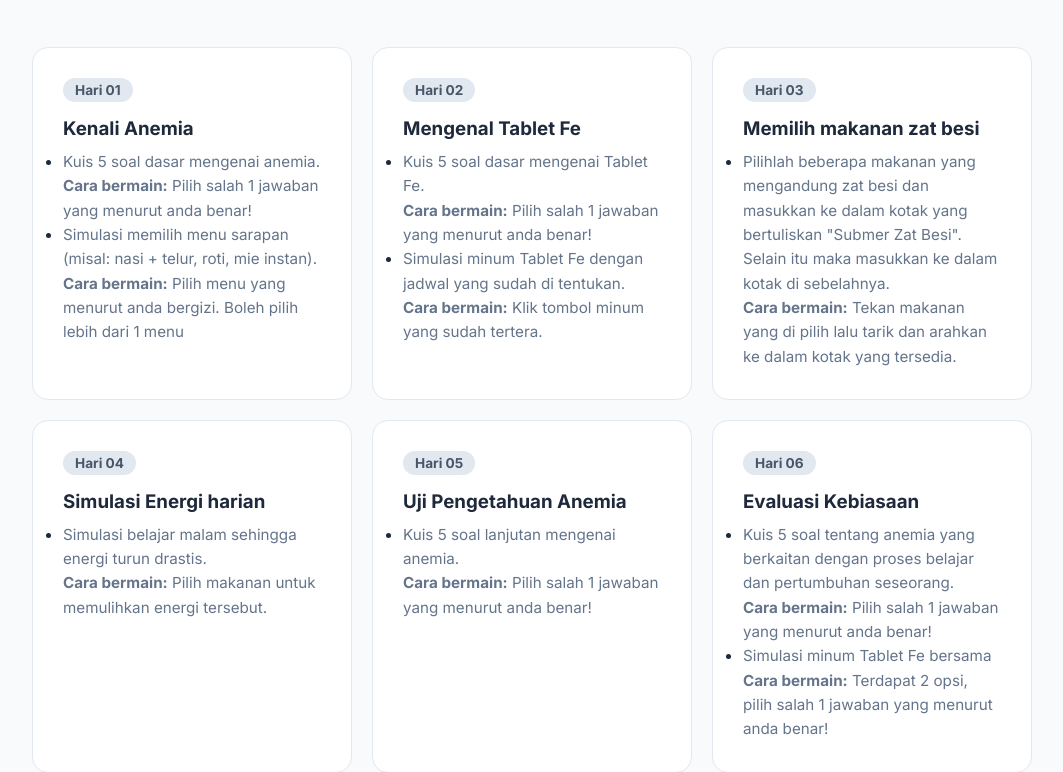
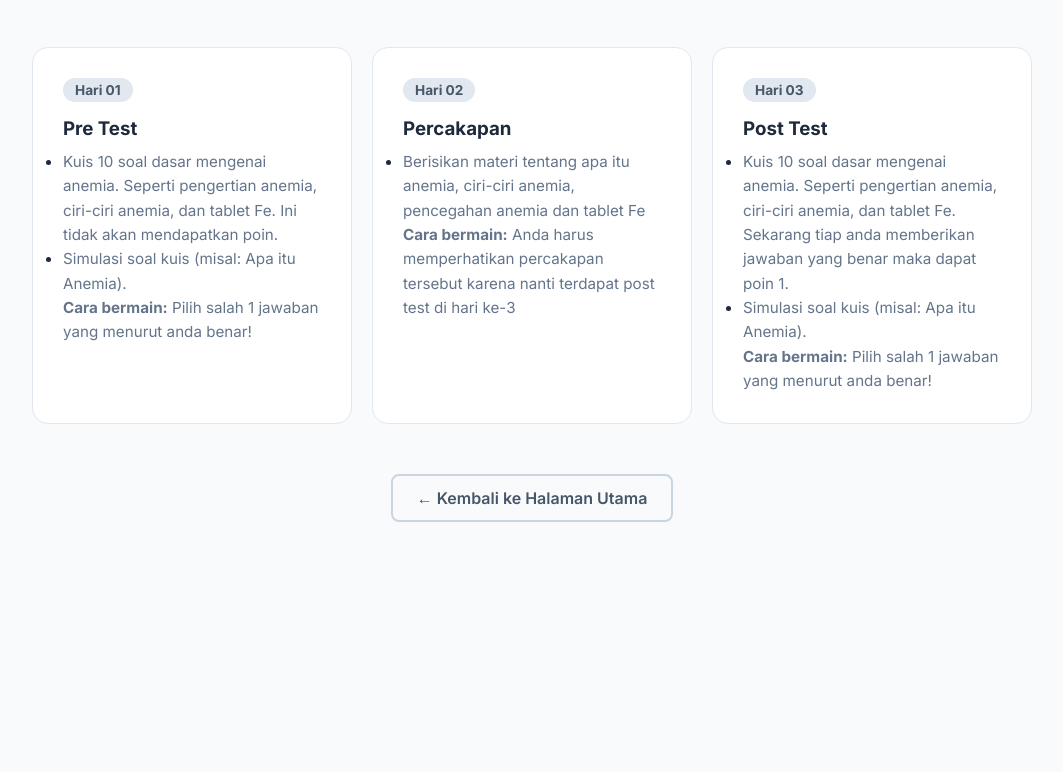
Before and after one commit to RafaelPransa/fesmart, a website: page public/petunjuk.html in a window 1280 px wide. Shown: the part 123-895 px from the top of the page, without its empty margins (108-1171 px from the left). After the commit the page ends 800 px from the top, so only its background shows below. Drawn offline with Linux system fonts and the light colour scheme.

Commit message:
Mengubah petunjuk, total hari di detail progres, responsif gambar di user

```diff
--- a/public/assets/js/admin-analytics.js
+++ b/public/assets/js/admin-analytics.js
@@ -201,7 +201,7 @@ async function getPlayersData() {
       username: p.username,
       // Dummy data tersimpan dengan struktur nested progress, kita ratakan:
       finalHb: parseFloat(
-        p.progress?.hari7?.hbLevel || p.progress?.hari6?.hbLevel || 12
+        p.progress?.hari7?.hbLevel || p.progress?.hari6?.hbLevel || 12,
       ),
       totalKnowledge: p.totalKnowledge || 0,
       totalCompliance: p.totalCompliance || 0,
@@ -327,7 +327,7 @@ function resetDummyData() {
 
   if (
     confirm(
-      'Hapus data simulasi dan kembali ke tampilan data asli dari Database?'
+      'Hapus data simulasi dan kembali ke tampilan data asli dari Database?',
     )
   ) {
     localStorage.removeItem('fesmart_dummy_data');
--- a/public/assets/js/detail-progres.js
+++ b/public/assets/js/detail-progres.js
@@ -114,7 +114,7 @@ function renderTimeline(user) {
   const dayParts = lastPlayed.split(' ');
   let currentDayNum = 1;
   if (lastPlayed.includes('Tamat')) {
-    currentDayNum = 7;
+    currentDayNum = 3;
   } else if (dayParts.length > 1) {
     currentDayNum = parseInt(dayParts[1]);
   }
@@ -186,7 +186,7 @@ function renderTimeline(user) {
   if (user.is_completed || currentDayNum >= 7) {
     const hbValue = parseFloat(user.finalHb || 0);
     events.push({
-      day: 'Hari 7 (Final)',
+      day: 'Mini Game',
       desc: `Menyelesaikan game puzzle Iron Match. HB Akhir: <strong>${hbValue.toFixed(
         1,
       )} g/dL</strong>`,
--- a/public/petunjuk.html
+++ b/public/petunjuk.html
@@ -13,95 +13,24 @@
   <body>
     <div class="container">
       <header>
-        <h1>Misi Belajar 7 Hari</h1>
+        <h1>Misi Belajar 3 Hari</h1>
         <p>Ikuti peta perjalanan ini untuk menguasai materi dengan maksimal.</p>
       </header>
 
       <div class="roadmap-grid">
         <div class="day-card">
           <div class="day-number">Hari 01</div>
-          <h3>Kenali Anemia</h3>
+          <h3>Pre Test</h3>
           <ul>
             <li>
-              <p>Kuis 5 soal dasar mengenai anemia.</p>
               <p>
-                <span>Cara bermain:</span> Pilih salah 1 jawaban yang menurut
-                anda benar!
+                Kuis 10 soal dasar mengenai anemia. Seperti pengertian anemia,
+                ciri-ciri anemia, dan tablet Fe. Ini tidak akan mendapatkan
+                poin.
               </p>
             </li>
             <li>
-              <p>
-                Simulasi memilih menu sarapan (misal: nasi + telur, roti, mie
-                instan).
-              </p>
-              <p>
-                <span>Cara bermain:</span> Pilih menu yang menurut anda bergizi.
-                Boleh pilih lebih dari 1 menu
-              </p>
-            </li>
-          </ul>
-        </div>
-
-        <div class="day-card">
-          <div class="day-number">Hari 02</div>
-          <h3>Mengenal Tablet Fe</h3>
-          <ul>
-            <li>
-              <p>Kuis 5 soal dasar mengenai Tablet Fe.</p>
-              <p>
-                <span>Cara bermain:</span> Pilih salah 1 jawaban yang menurut
-                anda benar!
-              </p>
-            </li>
-            <li>
-              <p>
-                Simulasi minum Tablet Fe dengan jadwal yang sudah di tentukan.
-              </p>
-              <p>
-                <span>Cara bermain:</span> Klik tombol minum yang sudah tertera.
-              </p>
-            </li>
-          </ul>
-        </div>
-
-        <div class="day-card">
-          <div class="day-number">Hari 03</div>
-          <h3>Memilih makanan zat besi</h3>
-          <ul>
-            <li>
-              <p>
-                Pilihlah beberapa makanan yang mengandung zat besi dan masukkan
-                ke dalam kotak yang bertuliskan "Submer Zat Besi". Selain itu
-                maka masukkan ke dalam kotak di sebelahnya.
-              </p>
-              <p>
-                <span>Cara bermain:</span> Tekan makanan yang di pilih lalu
-                tarik dan arahkan ke dalam kotak yang tersedia.
-              </p>
-            </li>
-          </ul>
-        </div>
-
-        <div class="day-card">
-          <div class="day-number">Hari 04</div>
-          <h3>Simulasi Energi harian</h3>
-          <ul>
-            <li>
-              <p>Simulasi belajar malam sehingga energi turun drastis.</p>
-              <p>
-                <span>Cara bermain:</span> Pilih makanan untuk memulihkan energi
-                tersebut.
-              </p>
-            </li>
-          </ul>
-        </div>
-
-        <div class="day-card">
-          <div class="day-number">Hari 05</div>
-          <h3>Uji Pengetahuan Anemia</h3>
-          <ul>
-            <li>
-              <p>Kuis 5 soal lanjutan mengenai anemia.</p>
+              <p>Simulasi soal kuis (misal: Apa itu Anemia).</p>
               <p>
                 <span>Cara bermain:</span> Pilih salah 1 jawaban yang menurut
                 anda benar!
@@ -111,47 +40,38 @@
         </div>
 
         <div class="day-card">
-          <div class="day-number">Hari 06</div>
-          <h3>Evaluasi Kebiasaan</h3>
+          <div class="day-number">Hari 02</div>
+          <h3>Percakapan</h3>
           <ul>
             <li>
               <p>
-                Kuis 5 soal tentang anemia yang berkaitan dengan proses belajar
-                dan pertumbuhan seseorang.
+                Berisikan materi tentang apa itu anemia, ciri-ciri anemia,
+                pencegahan anemia dan tablet Fe
               </p>
               <p>
-                <span>Cara bermain:</span> Pilih salah 1 jawaban yang menurut
-                anda benar!
-              </p>
-            </li>
-            <li>
-              <p>Simulasi minum Tablet Fe bersama</p>
-              <p>
-                <span>Cara bermain:</span> Terdapat 2 opsi, pilih salah 1
-                jawaban yang menurut anda benar!
+                <span>Cara bermain:</span> Anda harus memperhatikan percakapan
+                tersebut karena nanti terdapat post test di hari ke-3
               </p>
             </li>
           </ul>
         </div>
 
-        <div class="day-card final">
-          <div class="day-number">Hari 07</div>
-          <h3>Final Mission</h3>
+        <div class="day-card">
+          <div class="day-number">Hari 03</div>
+          <h3>Post Test</h3>
           <ul>
             <li>
               <p>
-                Terdapat beberapa menu makanan dan tablet Fe yang membentuk
-                puzzle. Anda memulihkan HB anda sampai dengan target yang sudah
-                ditentukan dengan memilih menu tersebut
+                Kuis 10 soal dasar mengenai anemia. Seperti pengertian anemia,
+                ciri-ciri anemia, dan tablet Fe. Sekarang tiap anda memberikan
+                jawaban yang benar maka dapat poin 1.
               </p>
+            </li>
+            <li>
+              <p>Simulasi soal kuis (misal: Apa itu Anemia).</p>
               <p>
-                <span>Cara bermain:</span> Anda harus memilih 1 menu terlebih
-                dahulu, lalu tukar posisinya ke tempat yang anda inginkan(kiri,
-                kanan, atas, bawah). Jika waktu penukaran posisi membuat menu
-                tersebut sejajar minimal dengan 3 menu yang sama maka HB
-                meningkat. Terdapat tombol untuk mengacak puzzle tersebut, jika
-                menurut anda tidak ada yang bisa disejajarkan maka tekan tombol
-                tersebut
+                <span>Cara bermain:</span> Pilih salah 1 jawaban yang menurut
+                anda benar!
               </p>
             </li>
           </ul>
```
Also changed, not shown: public/admin/analytics.html (+0 -6 lines), public/admin/detail-progres.html (+0 -5 lines), public/admin/index.html (+0 -6 lines), public/assets/css/hari2.css (+8 -0 lines), public/assets/js/admin.js (+38 -22 lines), public/assets/js/hari2.js (+31 -12 lines), public/assets/js/main.js (+9 -1 lines), public/hari2.html (+1 -7 lines), public/index.html (+0 -11 lines).
